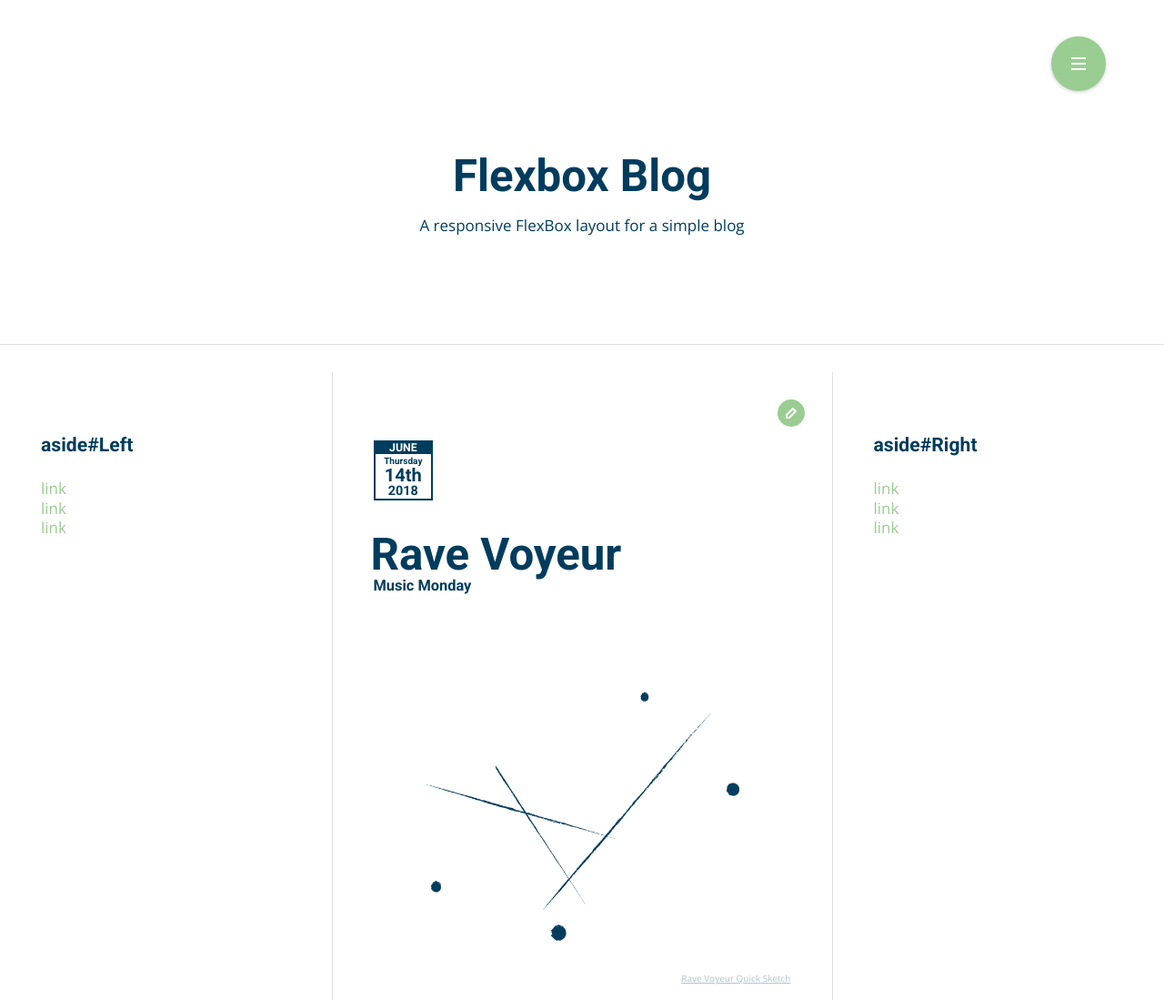
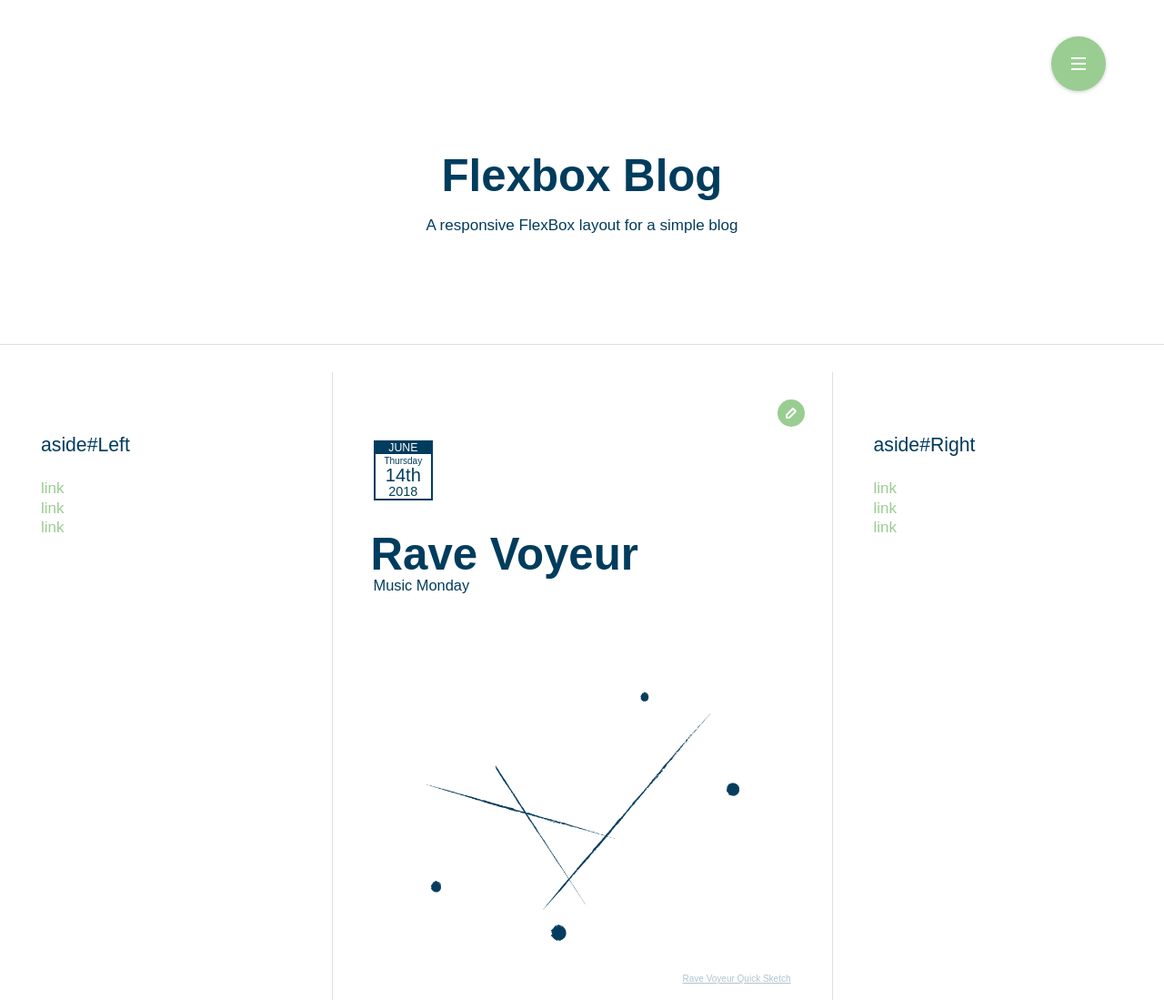
Before and after one commit to discoform/flexbox-blog, a plain HTML site: page index.html in a window 1280 px wide. Shown: the top 1099 px of the page at 91% size. Drawn offline with nearby package versions, Linux system fonts and the light colour scheme.

Commit message:
Gfonts not worth the weight for this. removed

```diff
--- a/index.html
+++ b/index.html
@@ -16,10 +16,7 @@
     <link rel="icon" type="image/png" href="images/favicon.png">
     <!-- CSS Theme Styles -->
     <link rel="stylesheet" href="css/min/style.min.css">
-    <!-- Remote Fonts -->
-    <link rel="preconnect" href="https://fonts.googleapis.com">
-    <link rel="preconnect" href="https://fonts.gstatic.com" crossorigin>
-    <link href="https://fonts.googleapis.com/css2?family=Open+Sans&family=Roboto:wght@700&display=swap" rel="stylesheet"></head>
+</head>
 <body>
     <!--[if lt IE 7]>
             <p class="browsehappy">You are using an <strong>outdated</strong> browser. Please <a href="#">upgrade your browser</a> to improve your experience.</p>
--- a/scss/_typography/_typography-main.scss
+++ b/scss/_typography/_typography-main.scss
@@ -1,5 +1,5 @@
-$body: "Open Sans", sans-serif;
-$headings: "Roboto", sans-serif;
+$body:  sans-serif;
+$headings: sans-serif;
 
 body {
     font-family: $body;
```
Also changed, not shown: css/min/style.min.css, css/style.css, 2 other files.
